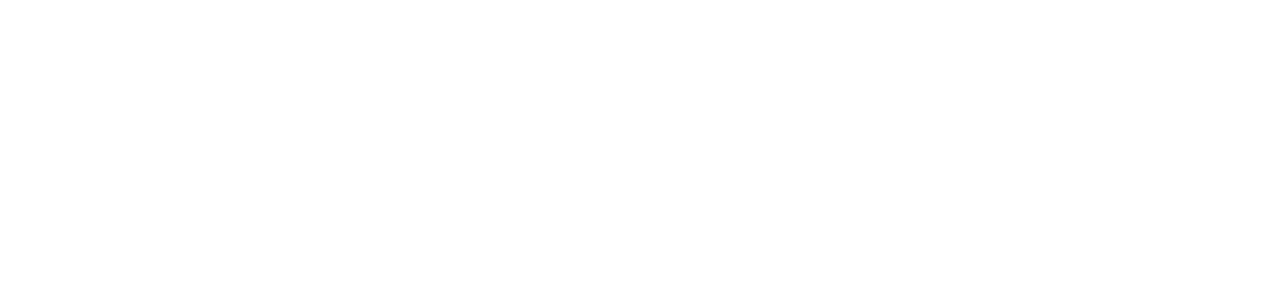
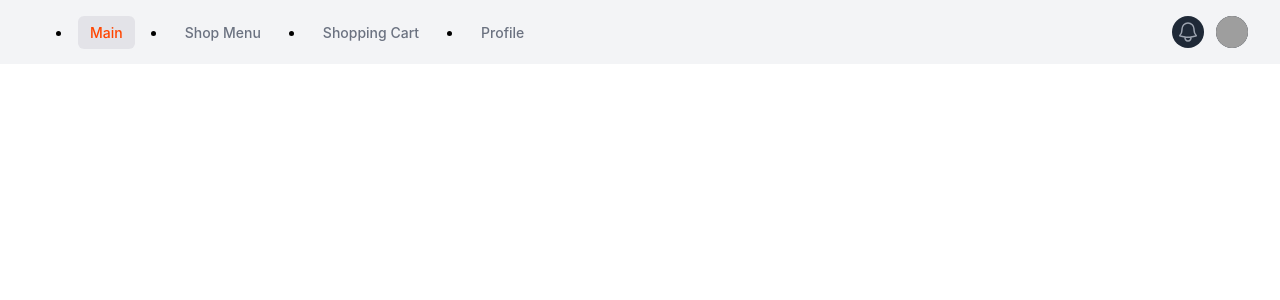
Before and after one commit to hustle2live/ElifTech_Test-task, a React (Create React App) app: page / in a window 1280 px wide. Before the commit this address had no page. Shown: the top 300 px of the page. Built offline with nearby package versions, Linux system fonts and the light colour scheme; grey boxes are pictures that could not be loaded.

Commit message:
fixed header jsx

```diff
--- a/src/components/Cart.jsx
+++ b/src/components/Cart.jsx
@@ -59,7 +59,7 @@ const ShoppingCart = () => {
             </div>
             <div className={styles.cart_wrapper__cartSection}>
                {cartState.map(({ NAME, PRICE, IMG_SRC, QUANTITY }) => {
-                  const MenuImage = IMG_SRC ? require(IMG_SRC) : Plate;
+                  const MenuImage = IMG_SRC ? require(`../images/${IMG_SRC}`) : Plate;
                   const itemPrice = Math.round(PRICE * QUANTITY * 100) / 100;
 
                   return (
--- a/src/components/Header.jsx
+++ b/src/components/Header.jsx
@@ -5,16 +5,16 @@ import { Fragment } from 'react';
 import { Disclosure, Menu, Transition } from '@headlessui/react';
 import { Bars3Icon, BellIcon, XMarkIcon } from '@heroicons/react/24/outline';
 
-import LogoImage from './../images/logo-rest-1.png';
+import LogoImage from '../images/logo-rest-1.png';
 
 import styles from '../index.module.scss';
 
 const Header = () => {
    const navigation = [
-      { name: 'Main', href: '/', current: false },
-      { name: 'Shop Menu', href: '/shop', current: false },
-      { name: 'Shopping Cart', href: '/cart', current: false },
-      { name: 'Profile', href: '/profile', current: false }
+      { id: '001', name: 'Main', href: '/', current: false },
+      { id: '002', name: 'Shop Menu', href: '/shop', current: false },
+      { id: '003', name: 'Shopping Cart', href: '/cart', current: false },
+      { id: '004', name: 'Profile', href: '/profile', current: false }
    ];
 
    const classNames = (...classes) => {
@@ -42,14 +42,13 @@ const Header = () => {
                      <div className='flex flex-1 items-center justify-center sm:items-stretch sm:justify-start'>
                         <div className='flex flex-shrink-0 items-center'>
                            {/* <img className='h-8 w-auto' src='./../images/logo-rest-1.png' alt='Restaurant' /> */}
-                           <LogoImage />
+                           {/* <LogoImage /> */}
                         </div>
                         <div className='hidden sm:ml-6 sm:block'>
                            <div className='flex space-x-4'>
                               {navigation.map((item) => (
-                                 <li>
+                                 <li key={item.name}>
                                     <NavLink
-                                       key={item.name}
                                        to={item.href}
                                        className={classNames(
                                           item.current
@@ -149,7 +148,7 @@ const Header = () => {
                   <div className='space-y-1 px-2 pb-3 pt-2'>
                      {navigation.map((item) => (
                         <Disclosure.Button
-                           key={item.name}
+                           key={item.id}
                            as='a'
                            href={item.href}
                            className={classNames(
```
